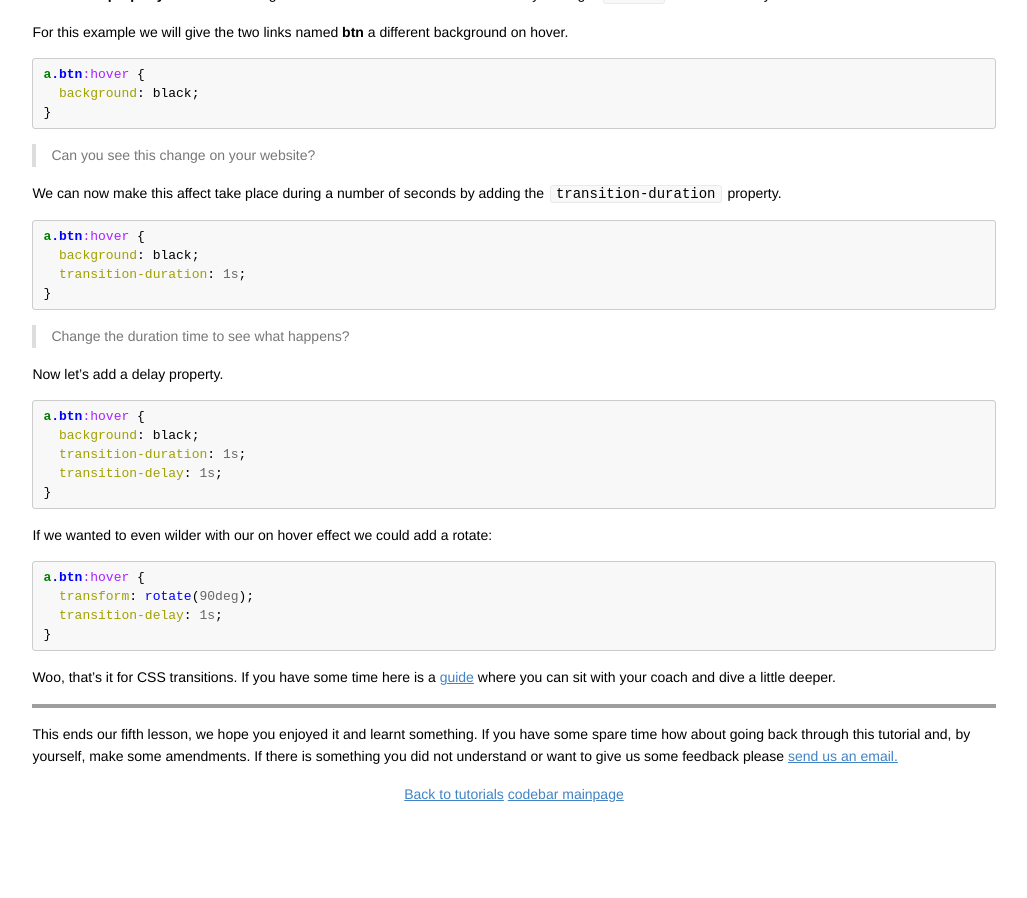
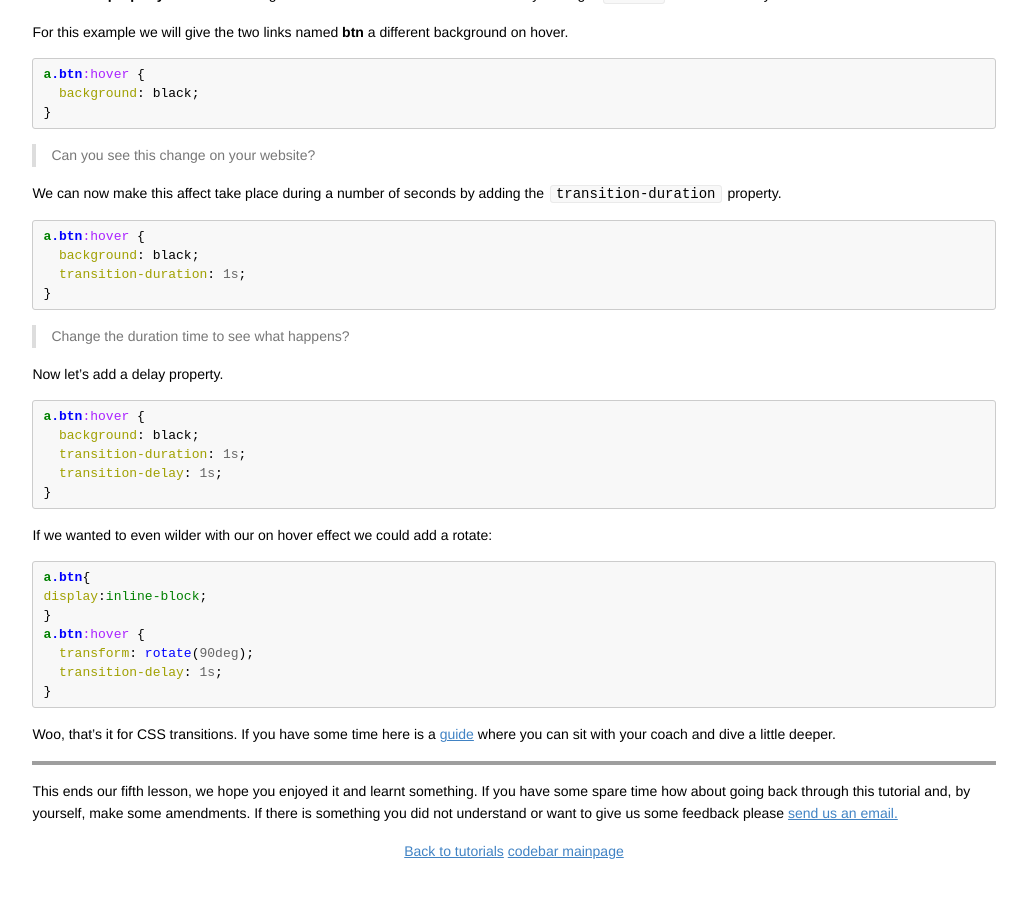
Before and after one commit to codebar/tutorials, a Jekyll site: the page built from html/lesson5/tutorial.md, in a window 1280 px wide and 900 px high, scrolled down 8063 px. Shown: the whole window, without its empty margins (126-1153 px from the left). Built offline with Jekyll 4.4.1, drawn with Linux system fonts in a browser that asks for light colours; before the commit the page ends 8906 px from its top, so only the background shows below that; grey boxes are pictures that could not be loaded.

Commit message:
Fix rotate example in Tutorial Five
Element does not rotate unless it is "display: inline-block"

````diff
--- a/html/lesson5/tutorial.md
+++ b/html/lesson5/tutorial.md
@@ -469,6 +469,9 @@ a.btn:hover {
 If we wanted to even wilder with our on hover effect we could add a rotate:
 
 ```css
+a.btn{
+display:inline-block;
+}
 a.btn:hover {
   transform: rotate(90deg);
   transition-delay: 1s;
````
